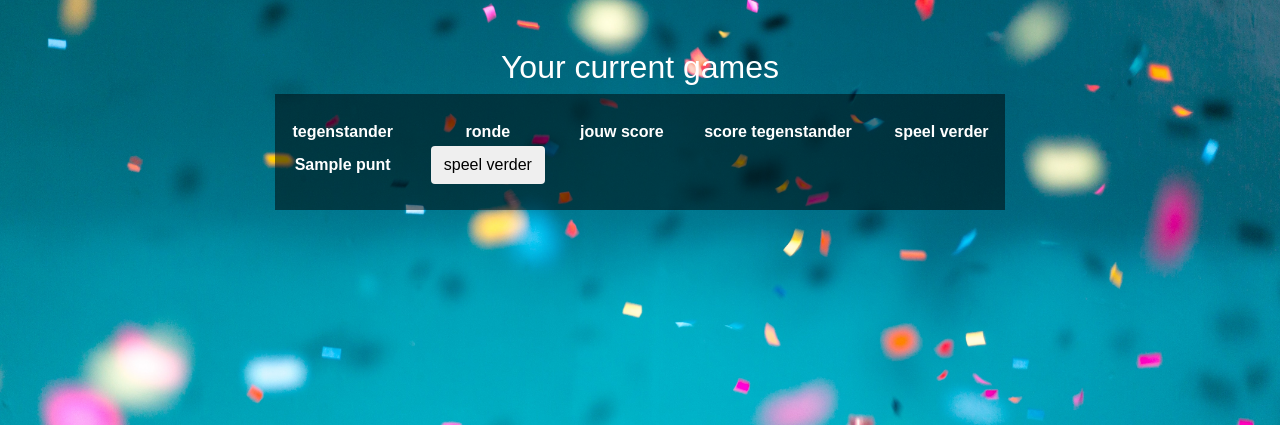
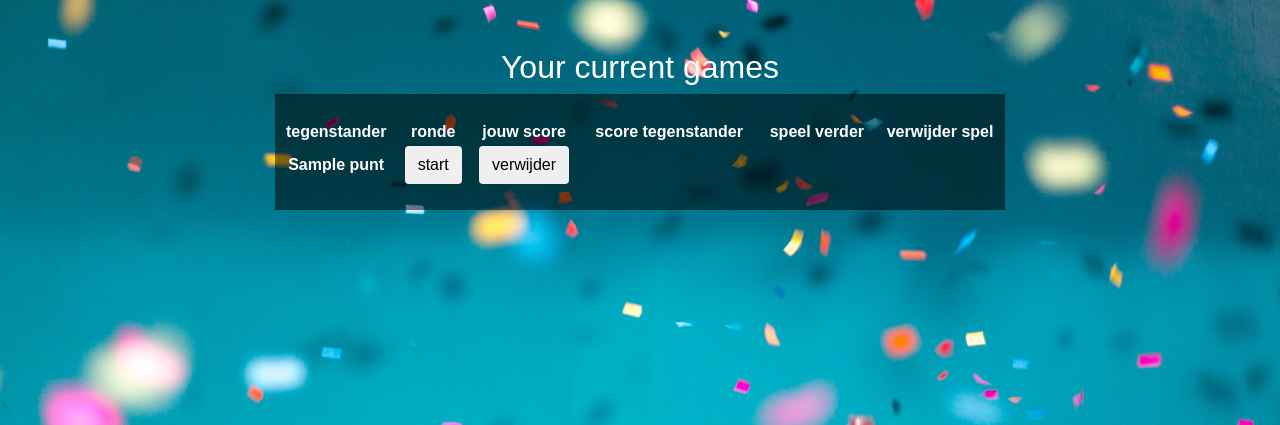
Before and after one commit to Hetgithubaccount/triviamasters, a Flask app: template templates/userpage.html in a window 1280 px wide. Shown: the part 139-564 px from the top of the page. Run offline with Flask 2, Linux system fonts and the light colour scheme; the template is opened without the code that fills it: most values are stand-ins (such as "Sample title", 1, 10 or a date in 2020); some libraries are stand-ins or nearby versions.

Commit message:
templates

```diff
--- a/templates/userpage.html
+++ b/templates/userpage.html
@@ -17,6 +17,7 @@
             <th>jouw score</th>
             <th>score tegenstander</th>
             <th>speel verder</th>
+            <th>verwijder spel</th>
           </tr>
             {% for data in row %}
               <tr>
@@ -25,7 +26,12 @@
                   {% endfor %}
                 <td>
                     <form action="/spel" method="get">
-                    <button class="btn default" name="answer" type="submit">speel verder</button>
+                    <button class="btn default" name="answer" type="submit">start</button>
+                    </form>
+                </td>
+                <td>
+                    <form action="/rspel" method="post">
+                    <button class="btn default" name="answer" type="submit">verwijder</button>
                     </form>
                 </td>
               </tr>
```
